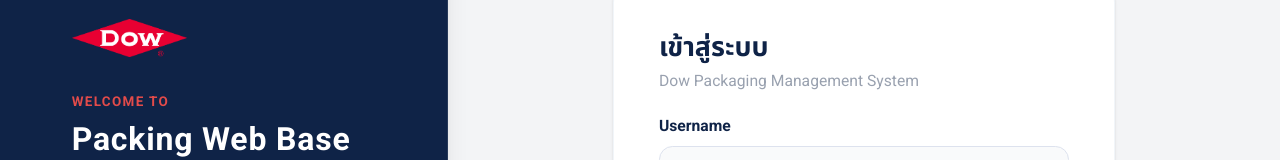
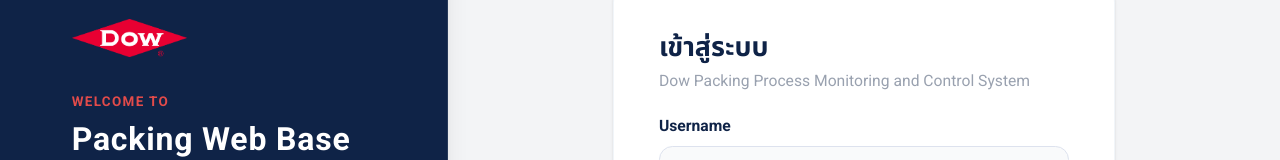
Before and after one commit to MeepoohCH/SCO-PMS-Prod, a Next.js app: page /login in a window 1280 px wide. Shown: the part 167-327 px from the top of the page. Built offline with nearby package versions, Linux system fonts and the light colour scheme; no server answers.

Commit message:
update: login-form

```diff
--- a/app/login/components/login-form.tsx
+++ b/app/login/components/login-form.tsx
@@ -52,7 +52,7 @@
   return (
     <>
       <h2 className="text-2xl font-black text-[#0F2347] mb-1">เข้าสู่ระบบ</h2>
-      <p className="text-sm text-gray-400 mb-5">Dow Packaging Management System</p>
+      <p className="text-sm text-gray-400 mb-5">Dow Packing Process Monitoring and Control System</p>
 
       <div className="mb-5">
         <label className={labelCls}>Username</label>
```
